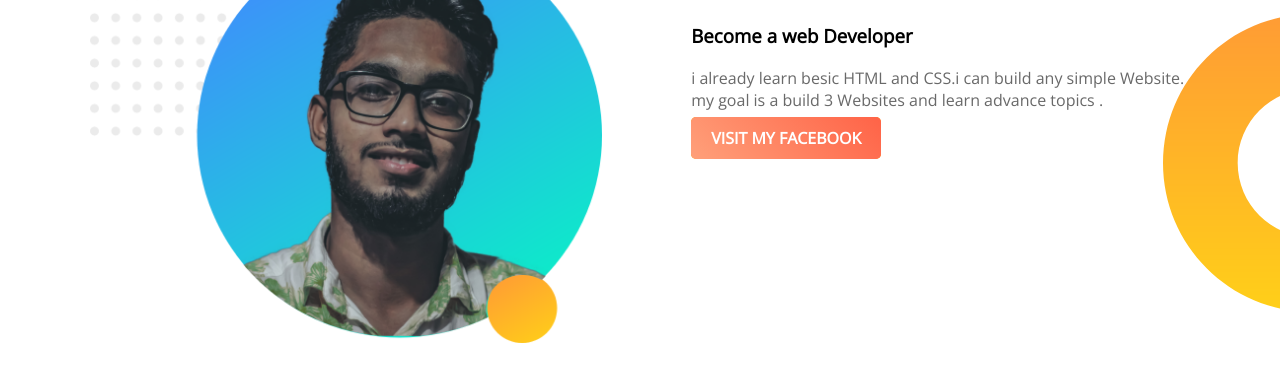
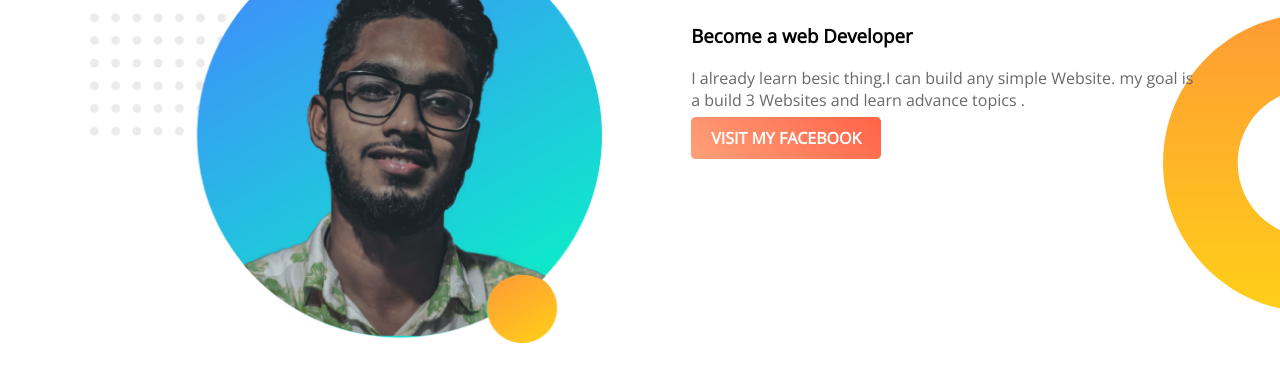
Before and after one commit to Riad2019/web-portfolio, a plain HTML site: page index.html in a window 1280 px wide. Shown: the part 721-1097 px from the top of the page. Drawn offline with nearby package versions, Linux system fonts and the light colour scheme.

Commit message:
first website done

```diff
--- a/index.html
+++ b/index.html
@@ -35,7 +35,7 @@
                 <div class="half-width">
                     <h2>Big Dream</h2>
                     <h3>Become a web Developer</h3>
-                    <p>i already learn besic HTML and CSS.i can build any simple Website.
+                    <p>I already learn besic thing.I can build any simple Website.
                         my goal is a build 3 Websites and learn advance topics .
                     </p>
                     <a target="_blank" class="link-button" href="https://www.facebook.com/Ri8tix">VISIT MY FACEBOOK</a>
```
